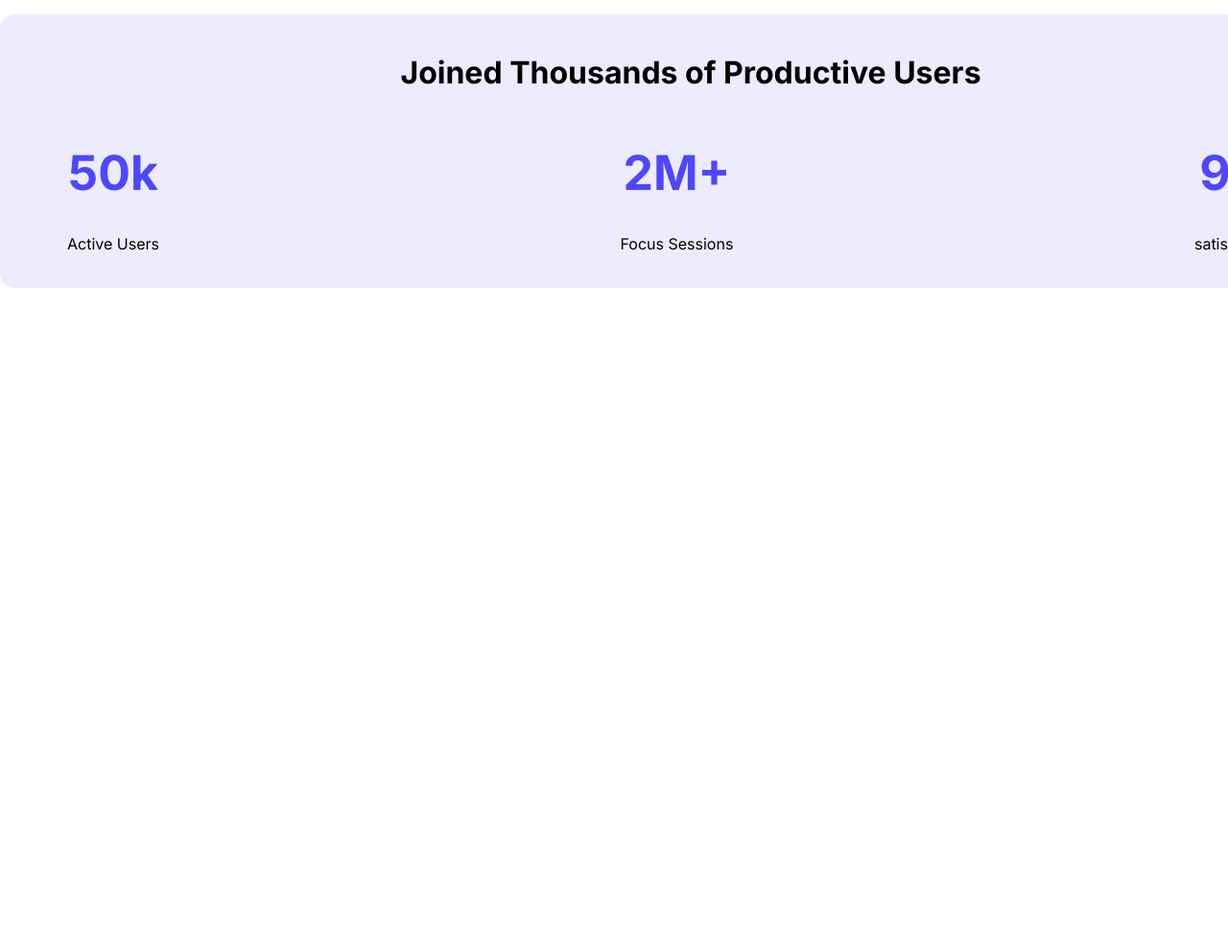
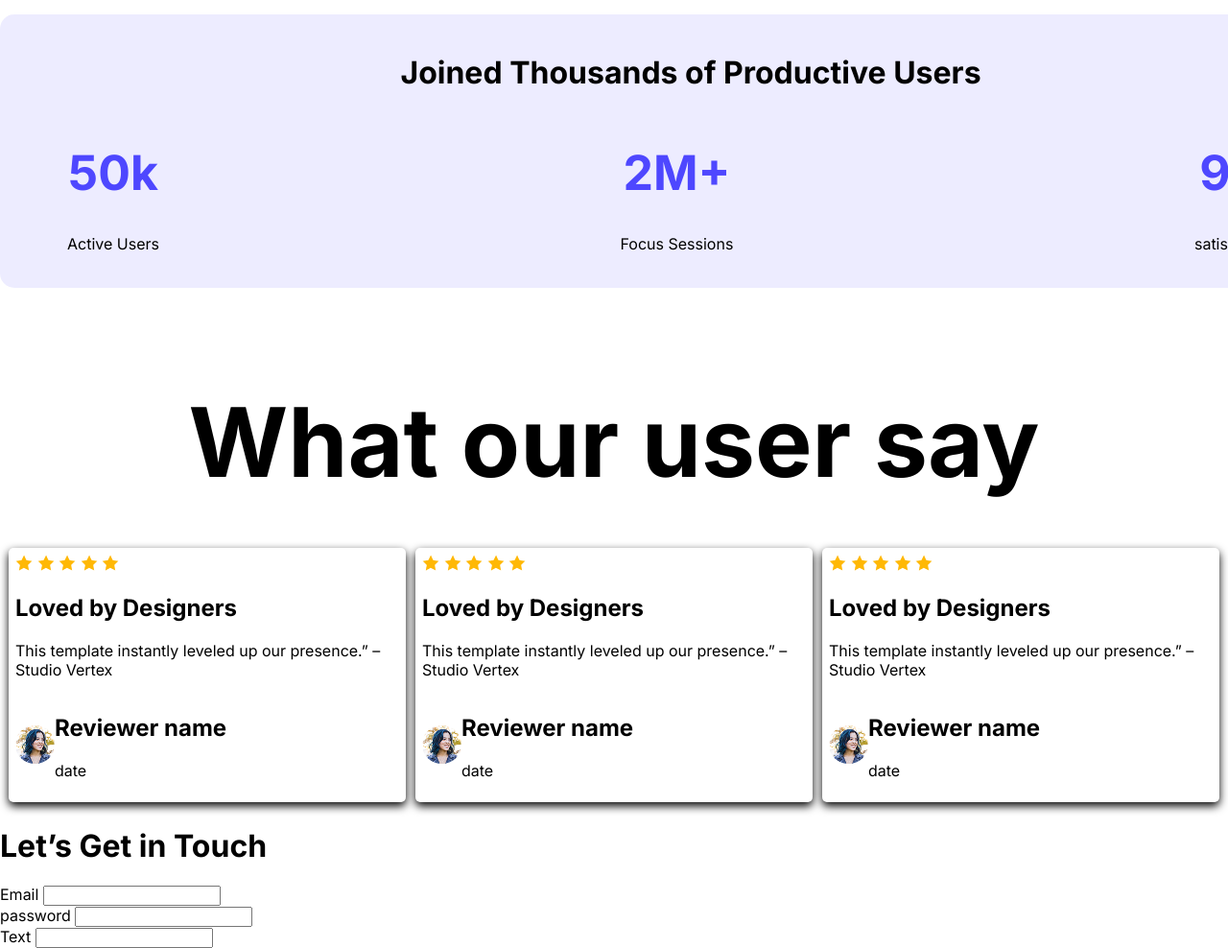
Before and after one commit to tamimyousuf35/My-Website, a plain HTML site: page My website.html in a window 1280 px wide. Shown: the part 1367-2355 px from the top of the page at 96% size. Before the commit the page ends 1667 px from the top, so only its background shows below. Drawn offline with Linux system fonts and the light colour scheme.

Commit message:
review added

```diff
--- a/CSS.css
+++ b/CSS.css
@@ -98,3 +98,31 @@ body{
 .users details{
     color: rgba(0, 0, 0, 0.5);
 }
+.review-container{
+    display: flex;
+    width: 400px;
+    box-shadow: 0 4px 10px black;
+    margin: 5px;
+    padding: 7px;
+    border-radius: 5px;
+}
+.girl{
+    display: flex;
+    align-items: center;
+    padding-right: 5px;
+}
+.w-u-s {
+  width: fit-content;
+  margin: 0 auto;
+  padding-top: 100px;
+  padding-bottom: 45px;
+  font-size: 100px;
+}
+.all-review{
+    display: flex;
+    justify-content: center;
+}
+
+.sobi{
+    border-radius: 50%;
+}
--- a/My website.html
+++ b/My website.html
@@ -65,5 +65,109 @@
            </div>
     </div>
 
+    <section class="user-say">
+        <h3 class="w-u-s">What our user say</h3>
+
+        <div class="all-review">
+
+        <div class="review-container">
+            <div class="review">
+                <div class="stars">
+                <img src="/B12A01-landing-launchpad/Assets/icon-star.png" alt="">
+                <img src="/B12A01-landing-launchpad/Assets/icon-star.png" alt="">
+                <img src="/B12A01-landing-launchpad/Assets/icon-star.png" alt="">
+                <img src="/B12A01-landing-launchpad/Assets/icon-star.png" alt="">
+                <img src="/B12A01-landing-launchpad/Assets/icon-star.png" alt="">
+                </div>
+                <h2 class="review-title">Loved by Designers</h2>
+                <p>This template instantly leveled up our presence.” – Studio Vertex</p>
+                <div class="girl">
+                <img src="/B12A01-landing-launchpad/Assets/avatar.png" alt=""
+                class="sobi">
+                <div>
+                <h2 class="Reviewer">Reviewer name</h2>
+                <p class="date">date</p>
+                </div>
+                </div>
+
+            </div>
+
+
+
+        </div>
+
+        <div class="review-container">
+            <div class="review">
+                <div class="stars">
+                <img src="/B12A01-landing-launchpad/Assets/icon-star.png" alt="">
+                <img src="/B12A01-landing-launchpad/Assets/icon-star.png" alt="">
+                <img src="/B12A01-landing-launchpad/Assets/icon-star.png" alt="">
+                <img src="/B12A01-landing-launchpad/Assets/icon-star.png" alt="">
+                <img src="/B12A01-landing-launchpad/Assets/icon-star.png" alt="">
+                </div>
+                <h2 class="review-title">Loved by Designers</h2>
+                <p>This template instantly leveled up our presence.” – Studio Vertex</p>
+                <div class="girl">
+                <img src="/B12A01-landing-launchpad/Assets/avatar.png" alt=""
+                class="sobi">
+                <div>
+                <h2 class="Reviewer">Reviewer name</h2>
+                <p class="date">date</p>
+                </div>
+                </div>
+
+            </div>
+
+
+
+        </div>
+
+        <div class="review-container">
+            <div class="review">
+                <div class="stars">
+                <img src="/B12A01-landing-launchpad/Assets/icon-star.png" alt="">
+                <img src="/B12A01-landing-launchpad/Assets/icon-star.png" alt="">
+                <img src="/B12A01-landing-launchpad/Assets/icon-star.png" alt="">
+                <img src="/B12A01-landing-launchpad/Assets/icon-star.png" alt="">
+                <img src="/B12A01-landing-launchpad/Assets/icon-star.png" alt="">
+                </div>
+                <h2 class="review-title">Loved by Designers</h2>
+                <p>This template instantly leveled up our presence.” – Studio Vertex</p>
+                <div class="girl">
+                <img src="/B12A01-landing-launchpad/Assets/avatar.png" alt="" class="sobi">
+                <div>
+                <h2 class="Reviewer">Reviewer name</h2>
+                <p class="date">date</p>
+                </div>
+                </div>
+
+            </div>
+
+
+        </div>
+      </div>
+    </section>
+
+<div class="msg">
+
+    <h1 class="lets">Let’s Get in Touch</h1>
+
+    <div>
+    <label for="email">Email</label>
+    <input type="email" name="Email" id=""> <br>
+
+    <label for="password">password</label>
+    <input type="password" name="password" id="">  <br>
+
+
+    <label for="text">Text</label>
+    <input type="text" name="text" id="">
+    </div>
+
+
+</div>
+
+
+
 </body>
 </html>
```
